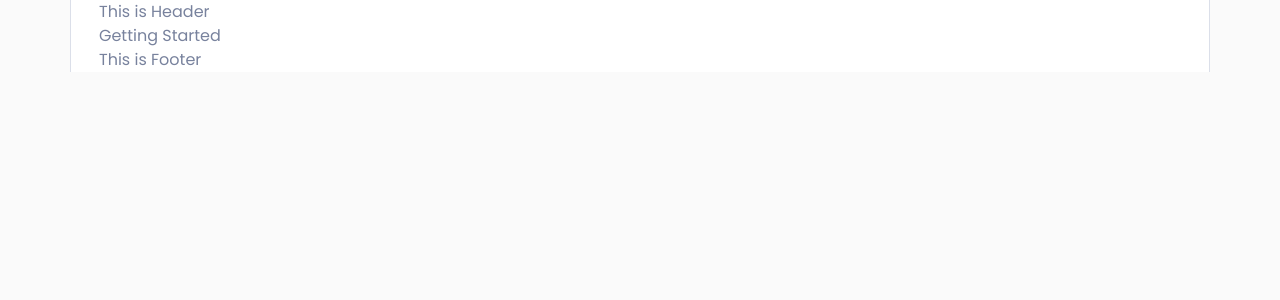
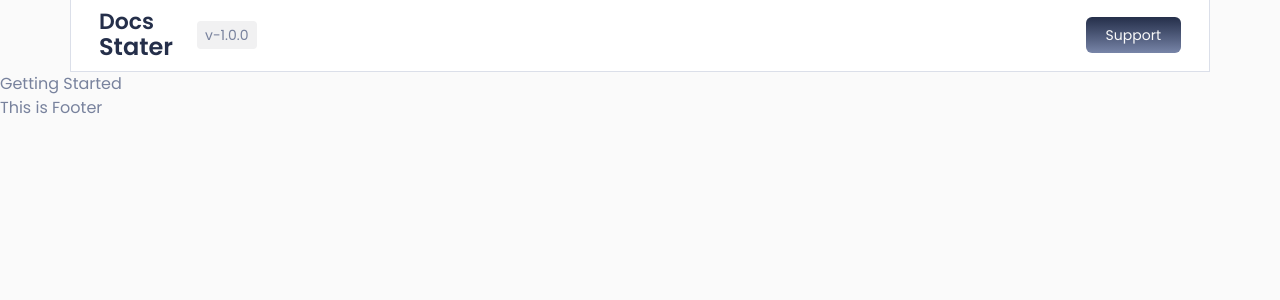
Before and after one commit to AbrarulRhythm/documentation-starter, a React (Vite) app: page / in a window 1280 px wide. Shown: the top 300 px of the page. Built offline with nearby package versions, Linux system fonts and the light colour scheme.

Commit message:
added header

```diff
--- /dev/null
+++ b/src/components/Logo/Logo.jsx
@@ -0,0 +1,12 @@
+import { Link } from 'react-router';
+
+const Logo = () => {
+    return (
+        <Link to="/" className="font-semibold text-dark-08 hover:opacity-85 duration-300" title="Docs Stater">
+            <span className="block text-[22px] leading-[1.1]">Docs</span>
+            <span className="block text-2xl leading-[1.1]">Stater</span>
+        </Link>
+    );
+};
+
+export default Logo;
--- a/src/index.css
+++ b/src/index.css
@@ -43,3 +43,8 @@ p {
 .container {
     @apply mx-auto sm:max-w-[540px] md:max-w-[720px] lg:max-w-[960px] xl:max-w-[1140px] xxl:max-w-[1320px] px-3 lg:px-7;
 }
+
+/* ==================== - Button - ==================== */
+.button {
+    @apply text-sm text-dark-01 py-2 px-5 rounded-md bg-linear-to-b from-dark-08 to-[#7885A8] hover:cursor-pointer hover:shadow-btn-inner active:scale-95 duration-200;
+}
--- a/src/layout/MainLayout.jsx
+++ b/src/layout/MainLayout.jsx
@@ -5,9 +5,9 @@ import Footer from '../pages/Shared/Footer/Footer';
 const MainLayout = () => {
     return (
         // Main Wrapper
-        <div className="main-wrtapper container bg-white border-x border-dark-03">
+        <div className="main-wrtapper mt-[71.58px]">
             {/* Header */}
-            <header>
+            <header className="fixed top-0 left-0 right-0">
                 <Header></Header>
             </header>
             {/* Header End */}
--- a/src/pages/Shared/Header/Header.jsx
+++ b/src/pages/Shared/Header/Header.jsx
@@ -1,7 +1,20 @@
+import Logo from '../../../components/Logo/Logo';
+
 const Header = () => {
     return (
-        <div>
-            <h1>This is Header</h1>
+        <div className="container bg-white border-x border-b border-dark-03 py-2.5">
+            <div className="flex items-center justify-between">
+                {/* Left Side */}
+                <div className="flex items-center space-x-4 lg:space-x-6">
+                    <Logo></Logo>
+                    <span className="text-[10px] lg:text-sm text-dark-07 bg-dark-02 rounded-sm py-1 px-2">v-1.0.0</span>
+                </div>
+
+                {/* Right Side */}
+                <div>
+                    <button className="button">Support</button>
+                </div>
+            </div>
         </div>
     );
 };
```
